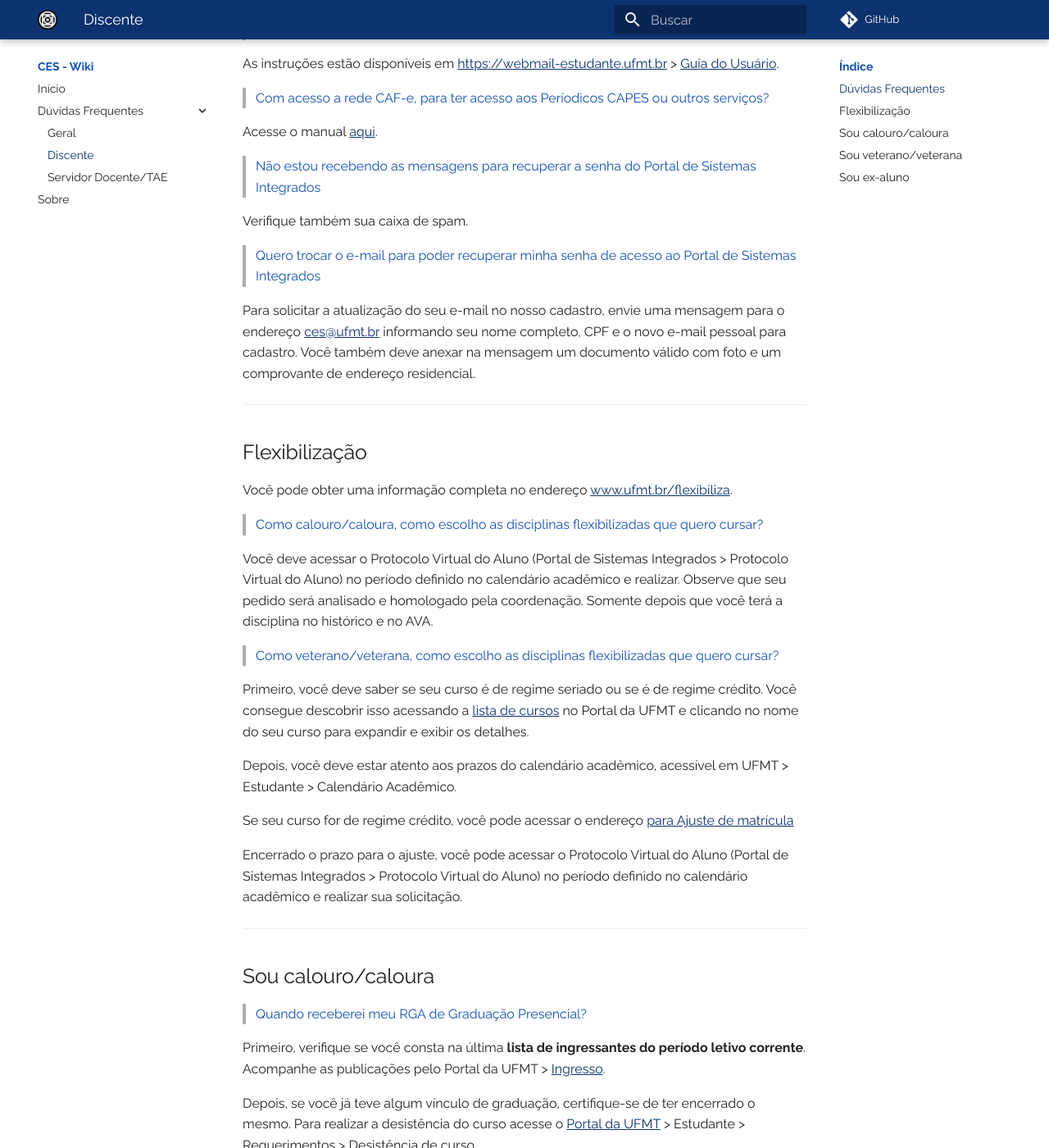
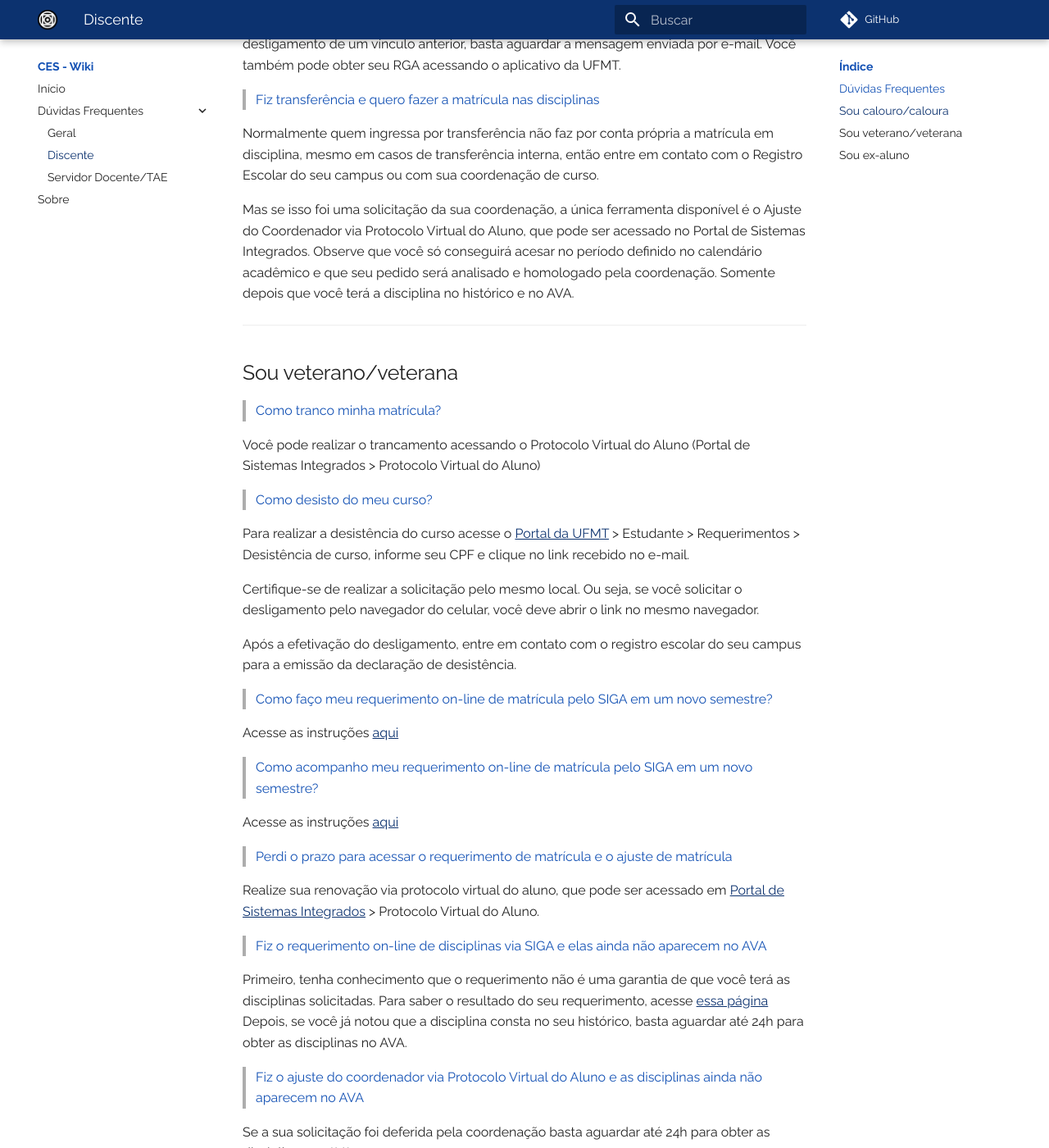
Before and after one commit to ufmt-ces/ufmt-ces.github.io, an MkDocs documentation site: the page built from docs/duvidas/discente.md, in a window 1280 px wide and 1400 px high, scrolled down 1356 px. Shown: the whole window at 82% size. Built offline with MkDocs 1.6.1 and Material for MkDocs 9.7.7, drawn with Linux system fonts in a browser that asks for light colours; comment, search, counter and statistics services are not loaded; some of the changed text lies outside the part shown.

Commit message:
centralização e pequenos ajustes

```diff
--- a/docs/duvidas/discente.md
+++ b/docs/duvidas/discente.md
@@ -7,7 +7,10 @@
 -   pode alterar seu e-mail de contato e dados bancários
 -   pode definir sua senha para acessar os aplicativos da UFMT
 
-Depois, faça o download dos aplicativos da UFMT, tanto pela Google Play quanto pela App Store.
+No Portal de Sistemas Integrados você também encontra o **Portal Acadêmico**, local onde você pode visualizar a sua planilha de horários, emitir o histórico com validação por QR Code e o fluxograma do seu curso.
+Com o acesso no Portal de Sistemas Integrados, busque por 'portal acadêmico' e clique no resultado encontrado.
+
+Você também pode fazer o download dos aplicativos da UFMT, tanto pela Google Play quanto pela App Store.
 Atualmente temos publicados os aplicativos:
 
 -   **UFMT**, que permite a emissão de documentos acadêmicos como a planilha de horários e o histórico escolar com validação por QR Code
@@ -16,28 +19,6 @@
 ---
 
 ## Dúvidas Frequentes
-
-> Como acesso o Portal de Sistemas Integrados?
-
-Você deve utilizar seu **CPF** e sua senha.
-
-> Não tenho/Esqueci a senha para acessar o Portal de Sistemas Integrados
-
-Basta realizar a recuperação de senha. [Aqui](../../acesso/#2-recuperacao-de-senha) você tem acesso as instruções.
-
-> Como acesso o AVA - Ambiente Virtual de Aprendizagem?
-
-O acesso ao AVA deve ser feito obrigatoriamente via Portal de Sistemas Integrados.
-Então você deve acessar e se autenticar no Portal de Sistemas Integrados, buscar por 'AVA' e clicar no resultado 'AVA - Ambiente Virtual de Aprendizagem - Graduação'.
-
-> Fiz o requerimento on-line de disciplinas via SIGA e elas ainda não aparecem no AVA
-
-Primeiro, tenha conhecimento que o requerimento não é uma garantia de que você terá as disciplinas solicitadas. Para saber o resultado do seu requerimento, acesse [essa página](../siga/conferenciamatricula.md)
-Depois, se você já notou que a disciplina consta no seu histórico, basta aguardar até 24h para obter as disciplinas no AVA.
-
-> Fiz o ajuste do coordenador via Protocolo Virtual do Aluno e as disciplinas ainda não aparecem no AVA
-
-Se a sua solicitação foi deferida pela coordenação basta aguardar até 24h para obter as disciplinas no AVA.
 
 > Como acesso o SEI
 
@@ -49,37 +30,7 @@
 
 > Com acesso a rede CAF-e, para ter acesso aos Períodicos CAPES ou outros serviços?
 
-Acesse o manual [aqui](https://antigo.ufmt.br/sti/arquivos/9548f0c60539f2263613251d70972f74.pdf).
-
-> Não estou recebendo as mensagens para recuperar a senha do Portal de Sistemas Integrados
-
-Verifique também sua caixa de spam.
-
-> Quero trocar o e-mail para poder recuperar minha senha de acesso ao Portal de Sistemas Integrados
-
-Para solicitar a atualização do seu e-mail no nosso cadastro, envie uma mensagem para o endereço <ces@ufmt.br> informando seu nome completo, CPF e o novo e-mail pessoal para cadastro.
-Você também deve anexar na mensagem um documento válido com foto e um comprovante de endereço residencial.
-
----
-
-## Flexibilização
-
-Você pode obter uma informação completa no endereço [www.ufmt.br/flexibiliza](https://www.ufmt.br/flexibiliza).
-
-> Como calouro/caloura, como escolho as disciplinas flexibilizadas que quero cursar?
-
-Você deve acessar o Protocolo Virtual do Aluno (Portal de Sistemas Integrados > Protocolo Virtual do Aluno) no período definido no calendário acadêmico e realizar. Observe que seu pedido será analisado e homologado pela coordenação. Somente depois que você terá a disciplina no histórico e no AVA.
-
-> Como veterano/veterana, como escolho as disciplinas flexibilizadas que quero cursar?
-
-Primeiro, você deve saber se seu curso é de regime seriado ou se é de regime crédito.
-Você consegue descobrir isso acessando a [lista de cursos](https://ufmt.br/ensino/busca?text=&modality=PRESENCIAL&type=&campus=&period=) no Portal da UFMT e clicando no nome do seu curso para expandir e exibir os detalhes.
-
-Depois, você deve estar atento aos prazos do calendário acadêmico, acessível em UFMT > Estudante > Calendário Acadêmico.
-
-Se seu curso for de regime crédito, você pode acessar o endereço [para Ajuste de matrícula](http://siga.ufmt.br/www-siga/htmldelphi/loginAjusteGraduacao/login.htm)
-
-Encerrado o prazo para o ajuste, você pode acessar o Protocolo Virtual do Aluno (Portal de Sistemas Integrados > Protocolo Virtual do Aluno) no período definido no calendário acadêmico e realizar sua solicitação.
+Acesse o manual [aqui](https://docs.sti.ufmt.br/smrt/ajuda/cafe).
 
 ---
 
@@ -113,7 +64,11 @@
 
 > Como desisto do meu curso?
 
-Para realizar a desistência do curso acesse o [Portal da UFMT](https://www.ufmt.br) > Estudante > Requerimentos > Desistência de curso.
+Para realizar a desistência do curso acesse o [Portal da UFMT](https://www.ufmt.br) > Estudante > Requerimentos > Desistência de curso, informe seu CPF e clique no link recebido no e-mail.
+
+Certifique-se de realizar a solicitação pelo mesmo local. Ou seja, se você solicitar o desligamento pelo navegador do celular, você deve abrir o link no mesmo navegador.
+
+Após a efetivação do desligamento, entre em contato com o registro escolar do seu campus para a emissão da declaração de desistência.
 
 > Como faço meu requerimento on-line de matrícula pelo SIGA em um novo semestre?
 
@@ -127,8 +82,17 @@
 
 Realize sua renovação via protocolo virtual do aluno, que pode ser acessado em [Portal de Sistemas Integrados](https://sistemas.ufmt.br/ufmt.portalsistemas) > Protocolo Virtual do Aluno.
 
+> Fiz o requerimento on-line de disciplinas via SIGA e elas ainda não aparecem no AVA
+
+Primeiro, tenha conhecimento que o requerimento não é uma garantia de que você terá as disciplinas solicitadas. Para saber o resultado do seu requerimento, acesse [essa página](../siga/conferenciamatricula.md)
+Depois, se você já notou que a disciplina consta no seu histórico, basta aguardar até 24h para obter as disciplinas no AVA.
+
+> Fiz o ajuste do coordenador via Protocolo Virtual do Aluno e as disciplinas ainda não aparecem no AVA
+
+Se a sua solicitação foi deferida pela coordenação basta aguardar até 24h para obter as disciplinas no AVA.
+
 ## Sou ex-aluno
 
 > Como emito documentos do meu curso, como histórico escolar?
 
-Baixe o aplicativo da UFMT, tanto pela Google Play quanto pela App Store.
+Acesse o Portal de Sistemas Integradose e busque por 'portal acadêmico' ou baixe o aplicativo da UFMT, tanto pela Google Play quanto pela App Store.
--- a/docs/duvidas/index.md
+++ b/docs/duvidas/index.md
@@ -1,4 +1,34 @@
 # Dúvidas Frequentes
+
+> Como acesso o Portal de Sistemas Integrados?
+
+Você deve utilizar seu **CPF** e sua senha.
+
+> Não tenho/Esqueci a senha para acessar o Portal de Sistemas Integrados
+
+Basta realizar a recuperação de senha. [Aqui](../../acesso/#2-recuperacao-de-senha) você tem acesso as instruções.
+
+> Ao tentar trocar de senha o sistema avisa que a senha informada não coincide com a senha atual
+
+Esse problema acontece quando é feita mais de uma solicitação para reiniciar a senha. Cada solicitação faz o envio de uma nova mensagem para o e-mail cadastrado.
+
+Se você não clicar na última mensagem recebida ou se por acaso a mensagem que a última solicitação disparou ainda não chegou para você, o aviso de senha não coincidindo com a atual será apresentado.
+
+É recomendável apagar todos os e-mails automáticos sobre a alteração de senha que você já tenha recebido e realizar o procedimento mais uma vez. Note que o e-mail pode demorar de 5 a 15min para chegar, logo, é necessário aguardar.
+
+> Como acesso o AVA - Ambiente Virtual de Aprendizagem?
+
+O acesso ao AVA deve ser feito obrigatoriamente via Portal de Sistemas Integrados.
+Então você deve acessar e se autenticar no Portal de Sistemas Integrados, buscar por 'AVA' e clicar no resultado 'AVA - Ambiente Virtual de Aprendizagem - Graduação'.
+
+> Não estou recebendo as mensagens para recuperar a senha do Portal de Sistemas Integrados
+
+Verifique também sua caixa de spam.
+
+> Quero trocar o e-mail para poder recuperar minha senha de acesso ao Portal de Sistemas Integrados
+
+Para solicitar a atualização do seu e-mail no nosso cadastro, envie uma mensagem para o endereço <ces@ufmt.br> informando seu nome completo, CPF e o novo e-mail pessoal para cadastro.
+Você também deve anexar na mensagem um documento válido com foto e um comprovante de endereço residencial.
 
 > O menu no SIGA/SIPG sumiu
 
```
Also changed, not shown: docs/duvidas/servidor.md (+8 -6 lines), docs/index.md (+9 -1 lines).
